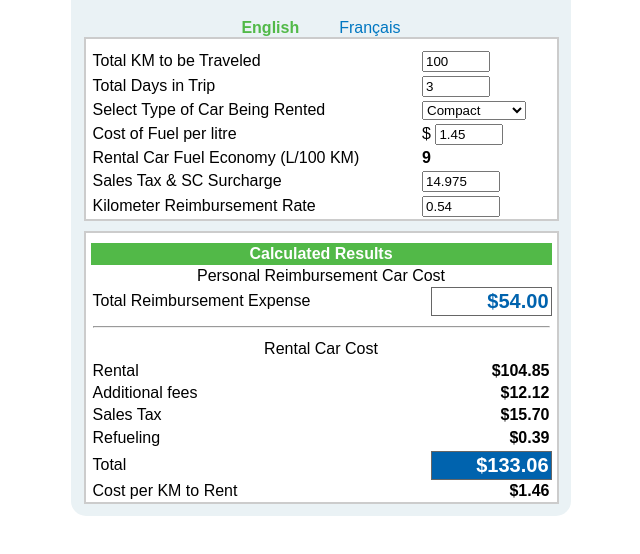
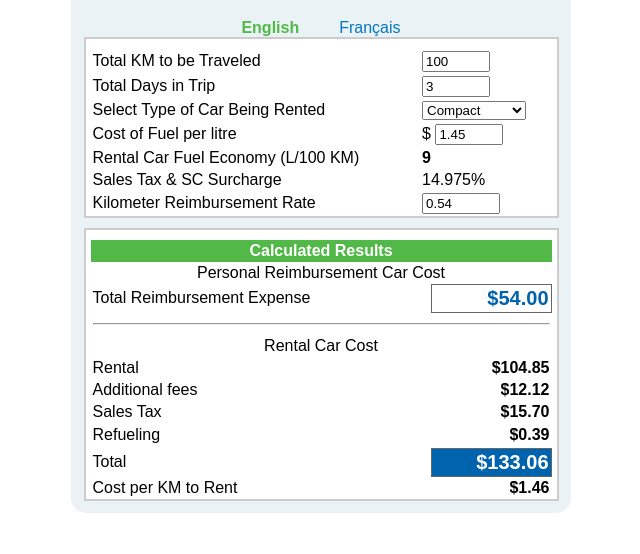
Before and after one commit to fedmich/Mileage-Calculator-for-Steven, a plain HTML site: page index.htm in a window 1280 px wide. Shown: the part 122-676 px from the top of the page, without its empty margins (319-959 px from the left). Drawn offline with nearby package versions, Linux system fonts and the light colour scheme.

Commit message:
Sales Tax not changeable

```diff
--- a/calc.js
+++ b/calc.js
@@ -8,11 +8,13 @@ var car_type_rates = {
 , 'full_size' : { rate : 43.95 , km : 13 }
 , 'suv' : { rate : 69.95 , km : 16 }
 }
+var sales_tax = 14.975;	//This is percentage, don't put % character here
 /* Options */
 
 $(function() {
 	$('#km').val( 100 );
 	$('#days').val( 3 );
+	$('#sales_tax').html( sales_tax + '%' );
 
 	$('#km').change( function (){
 		calculate();
@@ -58,8 +60,11 @@ function calculate(){
 
 	var ctype = $('.active .car_type').val();
 	var fuel_cost = $('#fuel_cost').val();
-	var sales_tax = $('#sales_tax').val().replace(/\%/g,'');
 	var km_rate = $('#km_rate').val();
+
+	//from Option above
+	var sales_tax_n = sales_tax;
+	sales_tax_n = sales_tax / 100;	//Percentage
 
 	var variance = 1;
 	switch(ctype){
@@ -92,11 +97,8 @@ function calculate(){
 	var fees = days * 4.04;
 	to_num ( $('#fees') , fees );
 
-	if(! sales_tax){
-		sales_tax = 14.975;
-	}
 
-	var tax = rental * sales_tax / 100;
+	var tax = rental * sales_tax_n;
 	to_num ( $('#tax') , tax );
 	var refuel = ( days /100 * car_km ) * fuel_cost;
 	to_num ( $('#refuel') , refuel );
--- a/index.htm
+++ b/index.htm
@@ -119,7 +119,8 @@
 
 			</td>
             <td>
-				<input type="number" id="sales_tax" name="sales_tax" value="14.975" placeholder="Tax" step="0.01" class="ch_input" />			</td>
+				<span id="sales_tax"></span>
+			</td>
           </tr>
           <tr>
             <td>
```
